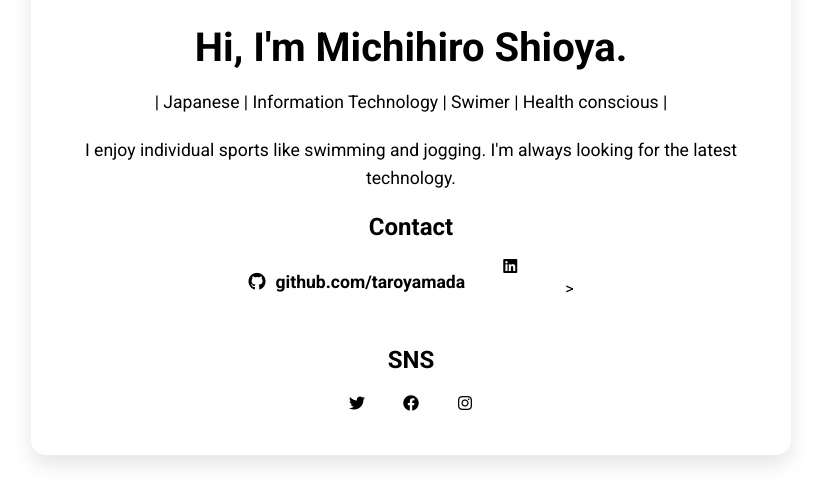
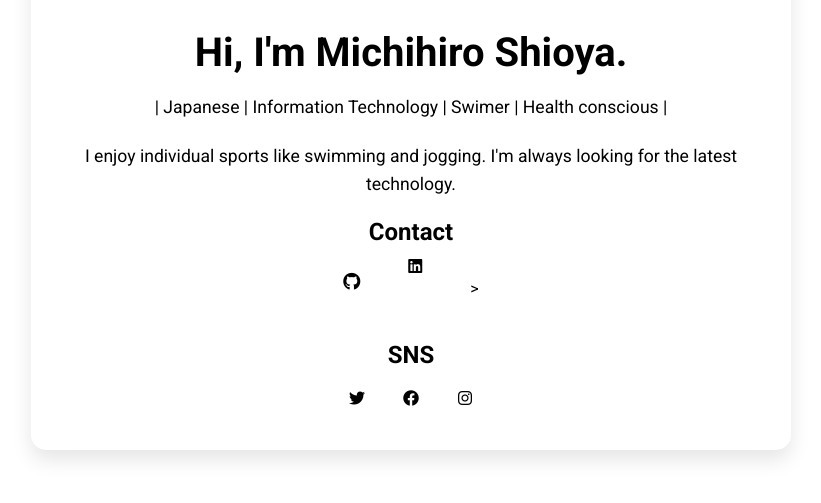
Before and after one commit to shioyam/web, a plain HTML site: page index.html in a window 1280 px wide. Shown: the part 281-784 px from the top of the page, without its empty margins (229-1050 px from the left). Drawn offline with Linux system fonts and the light colour scheme.

Commit message:
Update index.html

```diff
--- a/index.html
+++ b/index.html
@@ -102,7 +102,7 @@
         <div class="contact-info">
             <h2>Contact</h2></h2>
             <div class="contact-icons">
-              <p><a href="https://github.com/shioyam" target="_blank"><i class="fab fa-github"></i> github.com/taroyamada</a></p>
+              <p><a href="https://github.com/shioyam" target="_blank"><i class="fab fa-github"></i></a></p>
               <a href="https://www.linkedin.com/in/shioyam" target="_blank"><i class="fab fa-linkedin icon large-icon"></i></a>>
             </div>
         </div>
```
